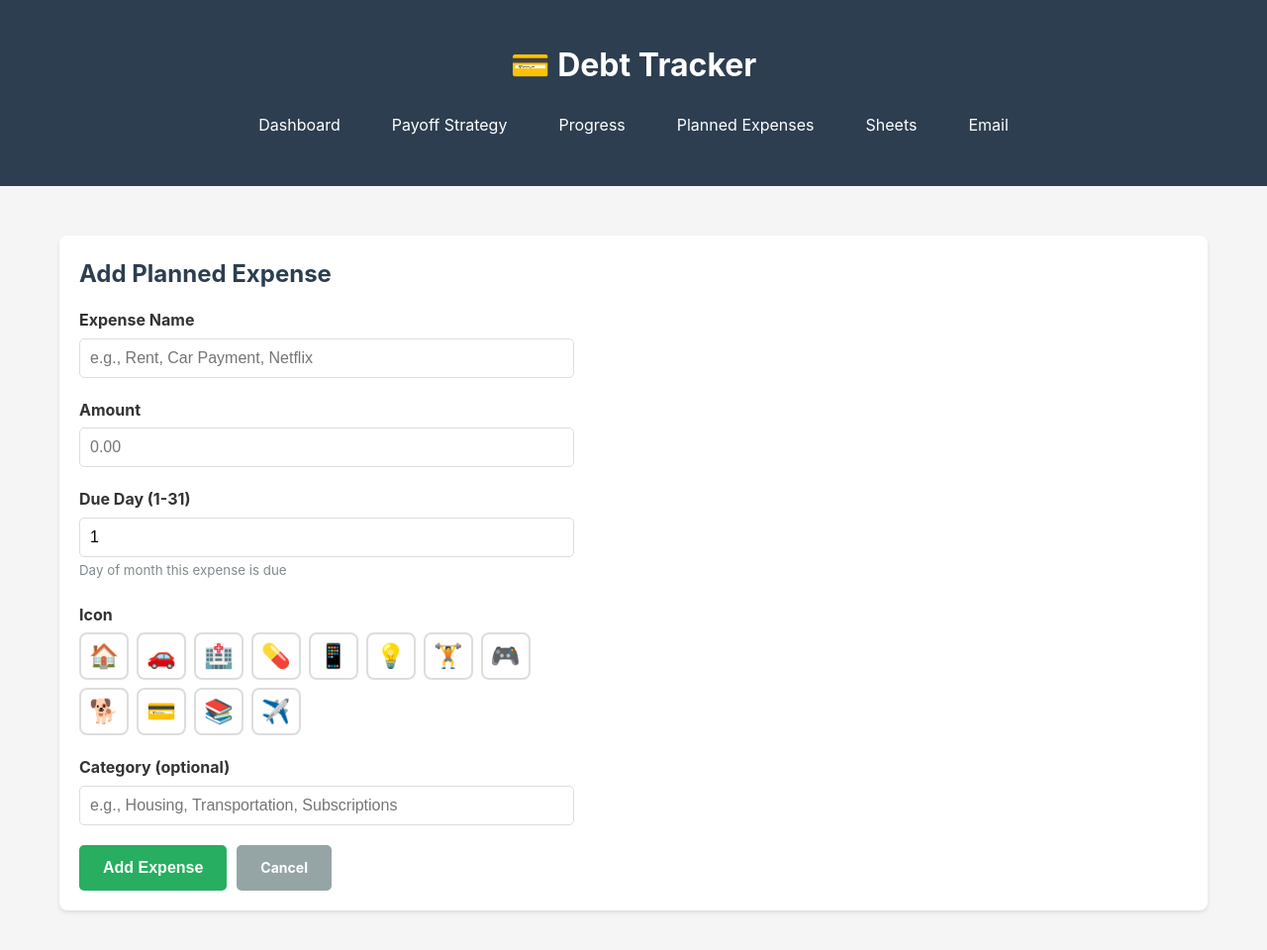
After one commit to stevenlutsky-oss/debt-tracker-app, a Flask app: page /expenses/add in a window 1280 px wide. The commit adds this page. Shown: the whole page at 99% size. Run offline with Flask 2, Linux system fonts and the light colour scheme; the visitor is signed in with stand-in values (Sample User, id 1).

Commit message:
Add planned expenses feature - CRUD, icons, calendar view, weekly email integration

```diff
--- a/app.py
+++ b/app.py
@@ -588,6 +588,20 @@ def migrate_db():
     except:
         cursor.execute('ALTER TABLE cards ADD COLUMN credit_limit REAL')
 
+    # Create planned_expenses table if it doesn't exist
+    cursor.execute('''
+        CREATE TABLE IF NOT EXISTS planned_expenses (
+            id INTEGER PRIMARY KEY AUTOINCREMENT,
+            name TEXT NOT NULL,
+            amount REAL NOT NULL,
+            due_day INTEGER DEFAULT 1,
+            icon TEXT DEFAULT '📦',
+            category TEXT,
+            is_active INTEGER DEFAULT 1,
+            created_at TIMESTAMP DEFAULT CURRENT_TIMESTAMP
+        )
+    ''')
+
     conn.commit()
     conn.close()
 
@@ -874,6 +888,108 @@ def sync_card(card_id):
     conn.close()
     return redirect(url_for('index'))
 
+# ============= PLANNED EXPENSES ROUTES =============
+
+@app.route('/expenses')
+@login_required
+def expenses():
+    """Show all planned expenses"""
+    conn = get_db()
+    cursor = conn.cursor()
+
+    cursor.execute('SELECT * FROM planned_expenses WHERE is_active = 1 ORDER BY due_day ASC')
+    expense_list = cursor.fetchall()
+
+    # Calculate totals
+    total_monthly = sum(e['amount'] for e in expense_list)
+
+    # Group by due day for calendar view
+    expenses_by_day = {}
+    for e in expense_list:
+        day = e['due_day']
+        if day not in expenses_by_day:
+            expenses_by_day[day] = []
+        expenses_by_day[day].append(e)
+
+    conn.close()
+
+    return render_template('expenses.html', expenses=expense_list,
+                           total_monthly=total_monthly,
+                           expenses_by_day=expenses_by_day)
+
+@app.route('/expenses/add', methods=['GET', 'POST'])
+@login_required
+def add_expense():
+    """Add a new planned expense"""
+    if request.method == 'POST':
+        name = request.form['name']
+        amount = float(request.form['amount'])
+        due_day = int(request.form.get('due_day', 1))
+        icon = request.form.get('icon', '📦')
+        category = request.form.get('category', '')
+
+        conn = get_db()
+        cursor = conn.cursor()
+        cursor.execute('''
+            INSERT INTO planned_expenses (name, amount, due_day, icon, category)
+            VALUES (?, ?, ?, ?, ?)
+        ''', (name, amount, due_day, icon, category))
+        conn.commit()
+        conn.close()
+
+        flash(f'Expense "{name}" added successfully!', 'success')
+        return redirect(url_for('expenses'))
+
+    # Default icon suggestions
+    icon_suggestions = ['🏠', '🚗', '🏥', '💊', '📱', '💡', '🏋️', '🎮', '🐕', '💳', '📚', '✈️']
+    return render_template('expense_form.html', expense=None, title='Add Planned Expense', icons=icon_suggestions)
+
+@app.route('/expenses/<int:expense_id>/edit', methods=['GET', 'POST'])
+@login_required
+def edit_expense(expense_id):
+    """Edit an existing planned expense"""
+    conn = get_db()
+    cursor = conn.cursor()
+
+    if request.method == 'POST':
+        name = request.form['name']
+        amount = float(request.form['amount'])
+        due_day = int(request.form.get('due_day', 1))
+        icon = request.form.get('icon', '📦')
+        category = request.form.get('category', '')
+
+        cursor.execute('''
+            UPDATE planned_expenses
+            SET name = ?, amount = ?, due_day = ?, icon = ?, category = ?
+            WHERE id = ?
+        ''', (name, amount, due_day, icon, category, expense_id))
+        conn.commit()
+        conn.close()
+
+        flash(f'Expense "{name}" updated successfully!', 'success')
+        return redirect(url_for('expenses'))
+
+    cursor.execute('SELECT * FROM planned_expenses WHERE id = ?', (expense_id,))
+    expense = cursor.fetchone()
+    conn.close()
+
+    icon_suggestions = ['🏠', '🚗', '🏥', '💊', '📱', '💡', '🏋️', '🎮', '🐕', '💳', '📚', '✈️']
+    return render_template('expense_form.html', expense=expense, title='Edit Planned Expense', icons=icon_suggestions)
+
+@app.route('/expenses/<int:expense_id>/delete')
+@login_required
+def delete_expense(expense_id):
+    """Soft delete a planned expense"""
+    conn = get_db()
+    cursor = conn.cursor()
+
+    cursor.execute('UPDATE planned_expenses SET is_active = 0 WHERE id = ?', (expense_id,))
+    conn.commit()
+    conn.close()
+
+    flash('Expense deleted successfully!', 'success')
+    return redirect(url_for('expenses'))
+
 # ============= PLAID LINK ROUTES =============
 
 @app.route('/plaid/create_link_token')
@@ -1434,6 +1550,36 @@ def check_due_dates_and_alert():
     cursor.execute('SELECT name, balance, due_day, minimum_payment, interest_rate FROM cards WHERE due_day > 0')
     cards = cursor.fetchall()
 
+    # Get planned expenses
+    cursor.execute('SELECT * FROM planned_expenses WHERE is_active = 1 ORDER BY due_day ASC')
+    planned_expenses = cursor.fetchall()
+
+    # Calculate planned expenses due this week
+    due_expenses = []
+    for expense in planned_expenses:
+        due_day = expense['due_day']
+        if today.day <= due_day:
+            days_until = due_day - today.day
+        else:
+            # Due next month
+            if today.month == 12:
+                next_month = datetime(today.year + 1, 1, 1)
+            else:
+                next_month = datetime(today.year, today.month + 1, 1)
+            days_in_month = (next_month - datetime(today.year, today.month, 1)).days
+            days_until = (days_in_month - today.day) + due_day
+
+        expense_data = {
+            'name': expense['name'],
+            'amount': expense['amount'],
+            'due_day': due_day,
+            'icon': expense['icon'],
+            'days_until': days_until
+        }
+
+        if days_until <= alert_days:
+            due_expenses.append(expense_data)
+
     due_cards = []
     overdue_cards = []
     for card in cards:
@@ -1481,7 +1627,10 @@ def check_due_dates_and_alert():
 
     conn.close()
 
-    if not due_cards and not overdue_cards:
+    # Calculate planned expenses total for this period
+    total_planned_expenses = sum(e['amount'] for e in due_expenses)
+
+    if not due_cards and not overdue_cards and not due_expenses:
         return 0
 
     # Build nicely formatted email
@@ -1490,12 +1639,15 @@ def check_due_dates_and_alert():
         subject_parts.append(f"{len(overdue_cards)} overdue")
     if due_cards:
         subject_parts.append(f"{len(due_cards)} due this week")
+    if due_expenses:
+        subject_parts.append(f"{len(due_expenses)} planned expenses")
 
     subject = f"💳 Debt Alert: {', '.join(subject_parts)}"
 
     # Calculate totals
     total_min = sum(c['minimum_payment'] for c in due_cards + overdue_cards)
     total_balance = sum(c['balance'] for c in due_cards + overdue_cards)
+    total_min += total_planned_expenses  # Add planned expenses to total payments
 
     # Get bank balance for summary
     bank_accounts = read_bank_accounts()
@@ -1543,6 +1695,8 @@ def check_due_dates_and_alert():
                 <div class="summary">
                     <h3>Payment Summary</h3>
                     <p>Total Due: <span class="total">${total_min:,.2f}</span></p>
+                    <p>Credit Card Payments: ${total_min - total_planned_expenses:,.2f}</p>
+                    <p>Planned Expenses: ${total_planned_expenses:,.2f}</p>
                     <p>Total Credit Card Balance: ${total_balance:,.2f}</p>
                     <p>🏦 Bank Balance: ${total_bank:,.2f}</p>
                     <p>💰 Balance After Payments: ${balance_after_payments:,.2f}</p>
@@ -1598,6 +1752,45 @@ def check_due_dates_and_alert():
                     </tr>
             """
         body += """
+                </table>
+        """
+
+    # Add planned expenses section
+    if due_expenses:
+        total_monthly_expenses = sum(e['amount'] for e in planned_expenses)
+        body += f"""
+                <h2>📋 Planned Expenses (This Week)</h2>
+                <table>
+                    <tr>
+                        <th></th>
+                        <th>Expense</th>
+                        <th>Amount</th>
+                        <th>Due Date</th>
+                    </tr>
+        """
+        for expense in sorted(due_expenses, key=lambda x: x['days_until']):
+            days_text = "Due today!" if expense['days_until'] == 0 else f"Due in {expense['days_until']} days"
+            body += f"""
+                    <tr>
+                        <td style="font-size: 20px;">{expense['icon']}</td>
+                        <td><strong>{expense['name']}</strong></td>
+                        <td>${expense['amount']:,.2f}</td>
+                        <td class="due-text">{expense['due_day']}th ({days_text})</td>
+                    </tr>
+            """
+        body += f"""
+                    <tr style="font-weight: bold; background: #f0f0f0;">
+                        <td></td>
+                        <td>Total This Week</td>
+                        <td>${total_planned_expenses:,.2f}</td>
+                        <td></td>
+                    </tr>
+                    <tr style="font-weight: bold; background: #e3f2fd;">
+                        <td></td>
+                        <td>Total Monthly</td>
+                        <td>${total_monthly_expenses:,.2f}</td>
+                        <td></td>
+                    </tr>
                 </table>
         """
 
--- a/templates/base.html
+++ b/templates/base.html
@@ -281,6 +281,7 @@
                 <a href="/">Dashboard</a>
                 <a href="/strategy">Payoff Strategy</a>
                 <a href="/progress">Progress</a>
+                <a href="/expenses">Planned Expenses</a>
                 <a href="/sheets/manage">Sheets</a>
                 <a href="/email/configure">Email</a>
             </nav>
--- /dev/null
+++ b/templates/expense_form.html
@@ -0,0 +1,101 @@
+{% extends "base.html" %}
+
+{% block title %}{{ title }} - Debt Tracker{% endblock %}
+
+{% block content %}
+
+<div class="card">
+    <h2>{{ icon }} {{ title }}</h2>
+
+    <form method="POST" style="max-width: 500px;">
+        <div style="margin-bottom: 20px;">
+            <label style="display: block; margin-bottom: 5px; font-weight: bold;">Expense Name</label>
+            <input type="text" name="name" value="{{ expense.name if expense else '' }}" required
+                   style="width: 100%; padding: 10px; border: 1px solid #ddd; border-radius: 5px; font-size: 16px;"
+                   placeholder="e.g., Rent, Car Payment, Netflix">
+        </div>
+
+        <div style="margin-bottom: 20px;">
+            <label style="display: block; margin-bottom: 5px; font-weight: bold;">Amount</label>
+            <input type="number" name="amount" value="{{ expense.amount if expense else '' }}" required step="0.01" min="0"
+                   style="width: 100%; padding: 10px; border: 1px solid #ddd; border-radius: 5px; font-size: 16px;"
+                   placeholder="0.00">
+        </div>
+
+        <div style="margin-bottom: 20px;">
+            <label style="display: block; margin-bottom: 5px; font-weight: bold;">Due Day (1-31)</label>
+            <input type="number" name="due_day" value="{{ expense.due_day if expense else '1' }}" required min="1" max="31"
+                   style="width: 100%; padding: 10px; border: 1px solid #ddd; border-radius: 5px; font-size: 16px;">
+            <small style="color: #7f8c8d;">Day of month this expense is due</small>
+        </div>
+
+        <div style="margin-bottom: 20px;">
+            <label style="display: block; margin-bottom: 5px; font-weight: bold;">Icon</label>
+            <div class="icon-selector" style="display: flex; flex-wrap: wrap; gap: 8px;">
+                {% for icon in icons %}
+                <button type="button" class="icon-option {% if expense and expense.icon == icon %}selected{% endif %}"
+                        onclick="selectIcon('{{ icon }}')" style="font-size: 24px; padding: 8px; border: 2px solid #ddd; border-radius: 8px; background: white; cursor: pointer;">
+                    {{ icon }}
+                </button>
+                {% endfor %}
+            </div>
+            <input type="hidden" name="icon" id="iconInput" value="{{ expense.icon if expense else '📦' }}">
+        </div>
+
+        <div style="margin-bottom: 20px;">
+            <label style="display: block; margin-bottom: 5px; font-weight: bold;">Category (optional)</label>
+            <input type="text" name="category" value="{{ expense.category if expense else '' }}"
+                   style="width: 100%; padding: 10px; border: 1px solid #ddd; border-radius: 5px; font-size: 16px;"
+                   placeholder="e.g., Housing, Transportation, Subscriptions">
+        </div>
+
+        <div style="display: flex; gap: 10px;">
+            <button type="submit" class="btn" style="background: #27ae60; color: white; padding: 12px 24px; border: none; border-radius: 5px; font-size: 16px; cursor: pointer; font-weight: bold;">
+                {{ 'Update' if expense else 'Add' }} Expense
+            </button>
+            <a href="/expenses" class="btn" style="background: #95a5a6; color: white; padding: 12px 24px; border-radius: 5px; text-decoration: none; font-weight: bold;">Cancel</a>
+        </div>
+    </form>
+</div>
+
+<script>
+    function selectIcon(icon) {
+        document.getElementById('iconInput').value = icon;
+
+        // Update visual selection
+        document.querySelectorAll('.icon-option').forEach(btn => {
+            btn.classList.remove('selected');
+            btn.style.borderColor = '#ddd';
+            btn.style.background = 'white';
+        });
+
+        event.target.classList.add('selected');
+        event.target.style.borderColor = '#27ae60';
+        event.target.style.background = '#e8f5e9';
+    }
+
+    // Initialize selected icon on page load
+    document.addEventListener('DOMContentLoaded', function() {
+        const selectedIcon = document.getElementById('iconInput').value;
+        document.querySelectorAll('.icon-option').forEach(btn => {
+            if (btn.textContent.trim() === selectedIcon) {
+                btn.classList.add('selected');
+                btn.style.borderColor = '#27ae60';
+                btn.style.background = '#e8f5e9';
+            }
+        });
+    });
+</script>
+
+<style>
+    .icon-option:hover {
+        transform: scale(1.1);
+    }
+
+    .icon-option.selected {
+        border-color: #27ae60 !important;
+        background: #e8f5e9 !important;
+    }
+</style>
+
+{% endblock %}
```
Also changed, not shown: templates/expenses.html (added, +214 -0 lines).
